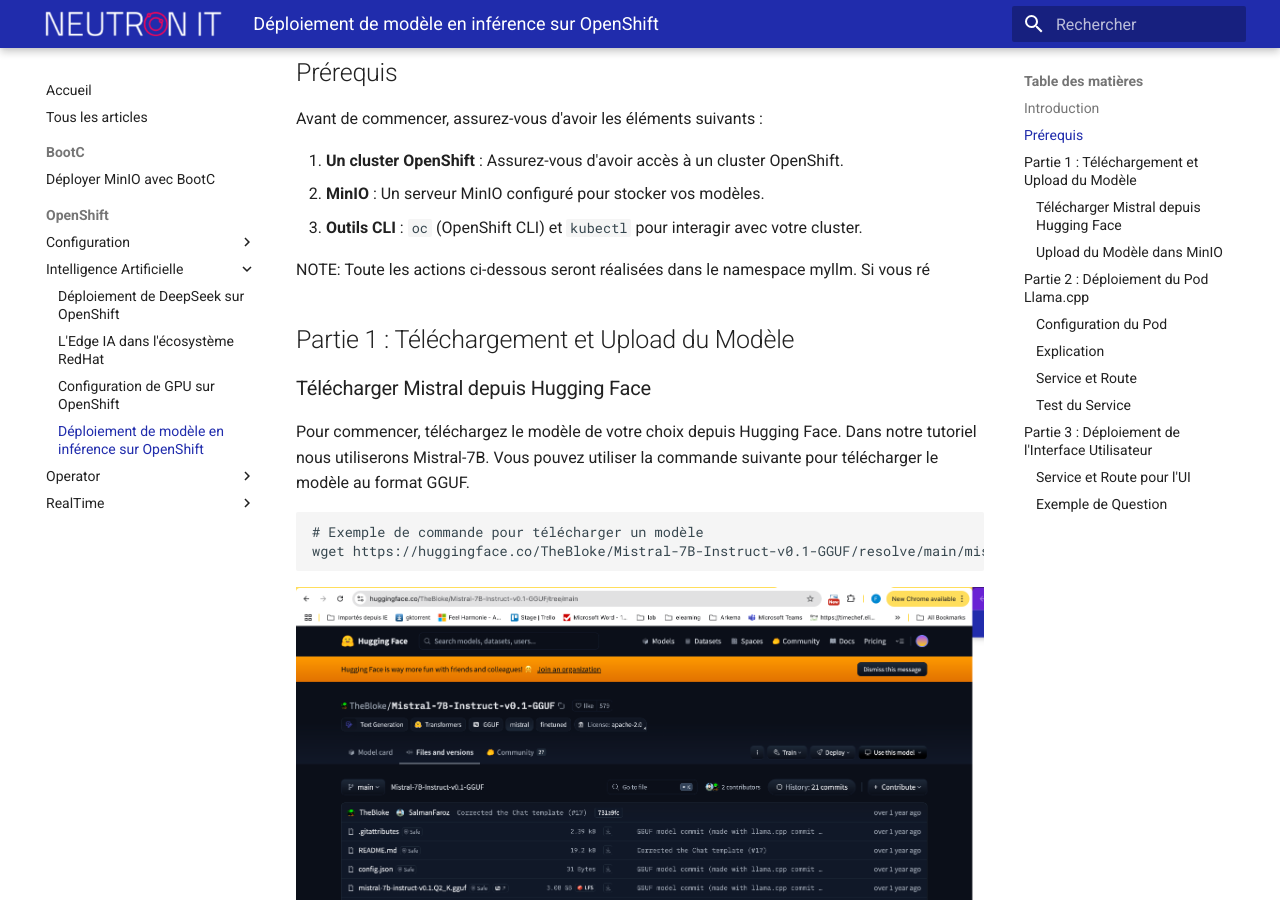
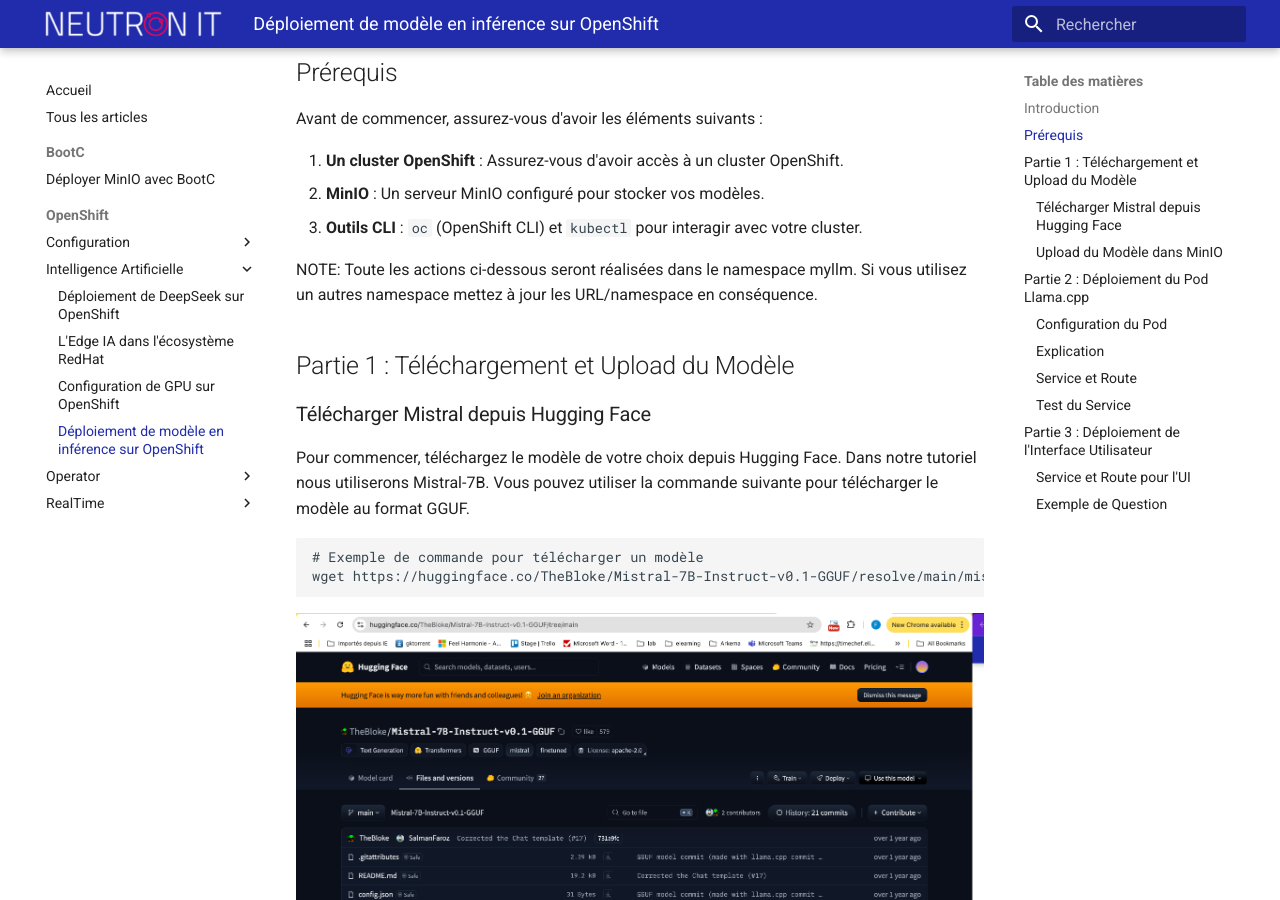
Before and after one commit to neutron-IT-organization/blog, an MkDocs documentation site: the page built from content/OpenShift/Intelligence-Artificielle/llamaCPP.md, in a window 1280 px wide and 900 px high, scrolled down 757 px. Built offline with MkDocs 1.6.1 and Material for MkDocs 9.7.7, drawn with Linux system fonts in a browser that asks for light colours.

```diff
--- a/content/OpenShift/Intelligence-Artificielle/llamaCPP.md
+++ b/content/OpenShift/Intelligence-Artificielle/llamaCPP.md
@@ -22,8 +22,7 @@
 2. **MinIO** : Un serveur MinIO configuré pour stocker vos modèles.
 3. **Outils CLI** : `oc` (OpenShift CLI) et `kubectl` pour interagir avec votre cluster.
 
-NOTE: Toute les actions ci-dessous seront réalisées dans le namespace myllm. Si vous ré
-
+NOTE: Toute les actions ci-dessous seront réalisées dans le namespace myllm. Si vous utilisez un autres namespace mettez à jour les URL/namespace en conséquence.
 
 ## Partie 1 : Téléchargement et Upload du Modèle
 
```
Also changed, not shown: 1 other file.
